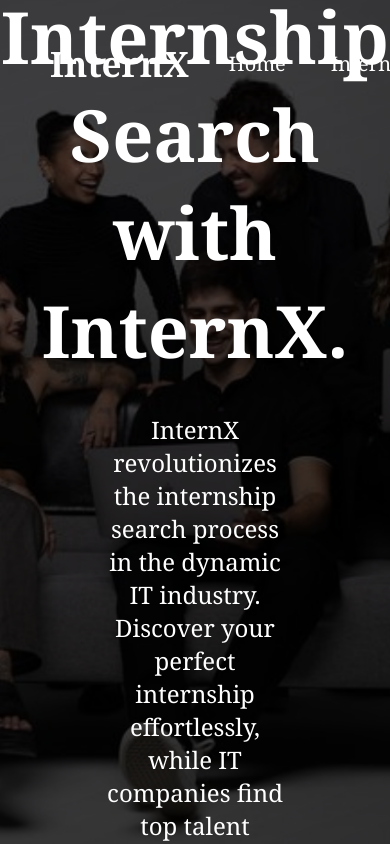
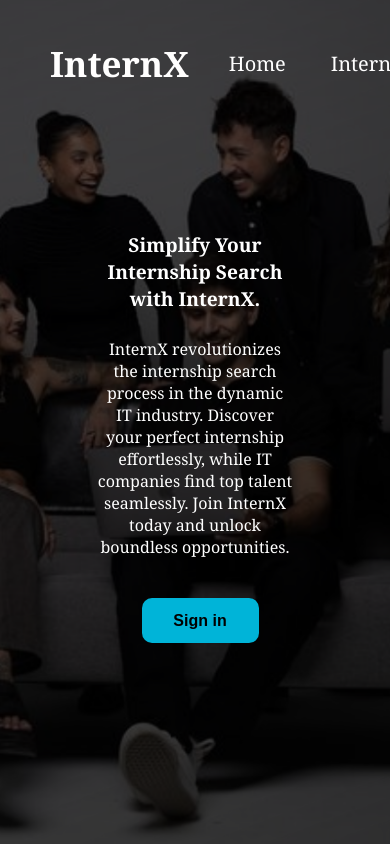
Before and after one commit to KushaRa/InternX_Front, a React (Create React App) app in the folder skillsync/: page / in a window 390 px wide. Shown: the top 844 px of the page. Built offline with nearby package versions, Linux system fonts and the light colour scheme.

Commit message:
updated hero component

```diff
--- a/skillsync/src/components/Hero/Hero.css
+++ b/skillsync/src/components/Hero/Hero.css
@@ -52,3 +52,22 @@ body {
   .heroLoginbtn button:hover {
     background-color: #ffffff;
   }
+
+  @media (max-width: 768px){
+    .hero-left h1{
+      font-size :50px;;
+      margin-top: 150px;
+    }
+    .hero-left p{
+      font-size: medium;
+    }
+  }
+  @media (max-width: 480px){
+    .hero-left h1{
+      font-size: larger;
+      margin-top: 30px;
+    }
+    .hero-left p{
+      font-size: medium;
+    }
+  }
```
